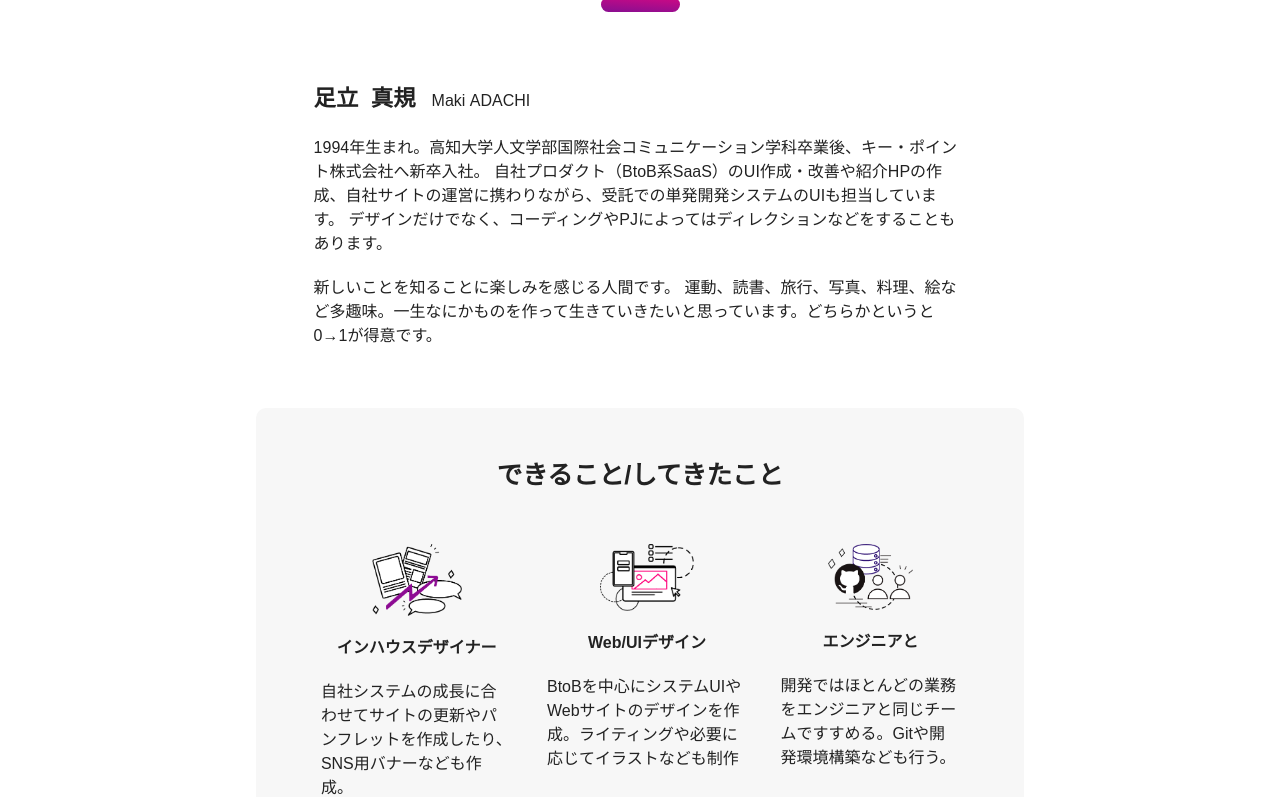
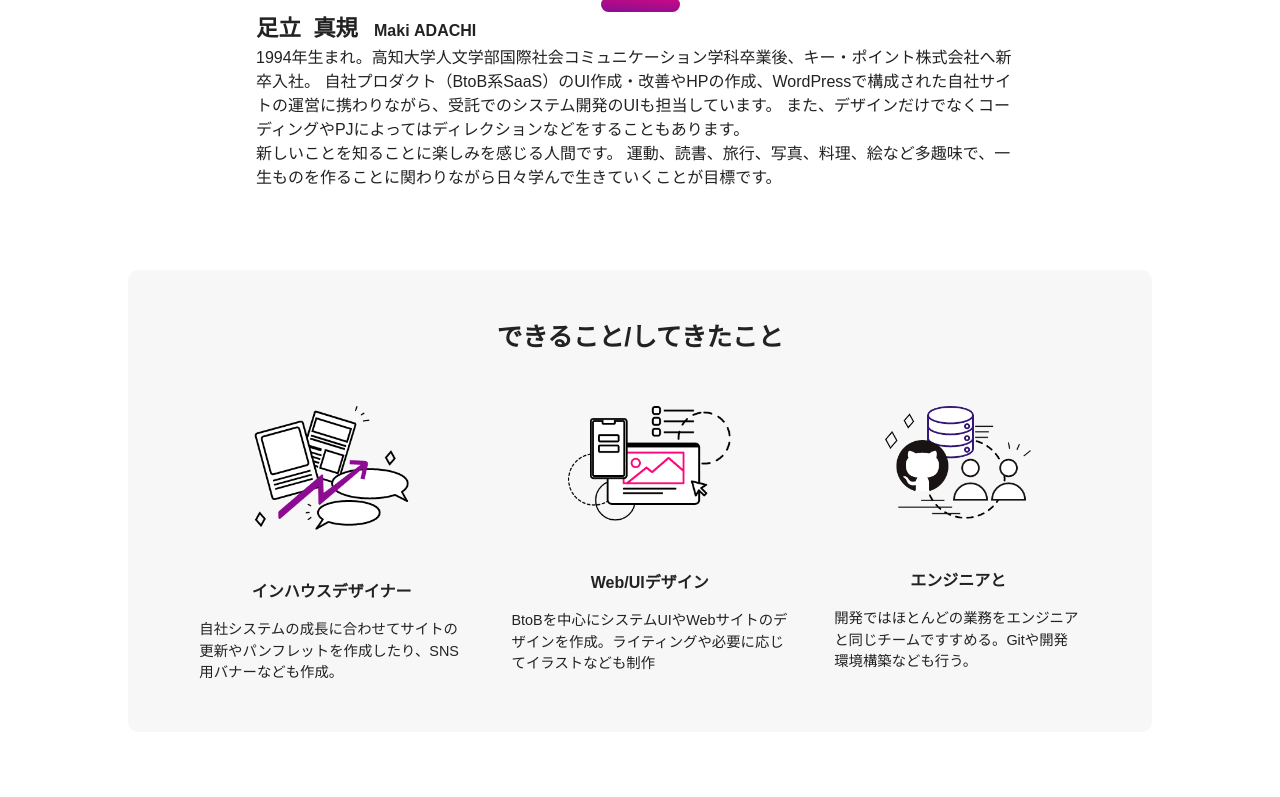
Before and after one commit to maki005/my-gatsby-project, a Gatsby site: page /profile in a window 1280 px wide. Shown: the part 158-955 px from the top of the page. Built offline with nearby package versions, Linux system fonts and the light colour scheme; Gatsby itself is replaced by a stand-in of ours.

Commit message:
change:文章とか小さい修正

```diff
--- a/src/pages/profile.js
+++ b/src/pages/profile.js
@@ -12,17 +12,18 @@ export default function Profile({ data }) {
             <Layout>
                 <h1 className="page_title">About</h1>
                 <div className="page_title_under"></div>
-                <div className="wrap wrap_profile">
-                    <p><span className="bold f_middle mR_1">足立&nbsp;&nbsp;真規</span>Maki&nbsp;ADACHI</p>
+                <div className={styles.wrap}>
+                    <h2><span className="bold f_middle mR_1">足立&nbsp;&nbsp;真規</span>Maki&nbsp;ADACHI</h2>
                     <p>
                         1994年生まれ。高知大学人文学部国際社会コミュニケーション学科卒業後、キー・ポイント株式会社へ新卒入社。
-                        自社プロダクト（BtoB系SaaS）のUI作成・改善や紹介HPの作成、自社サイトの運営に携わりながら、受託での単発開発システムのUIも担当しています。
-                        デザインだけでなく、コーディングやPJによってはディレクションなどをすることもあります。
+                        自社プロダクト（BtoB系SaaS）のUI作成・改善やHPの作成、WordPressで構成された自社サイトの運営に携わりながら、受託でのシステム開発のUIも担当しています。
+                        また、デザインだけでなくコーディングやPJによってはディレクションなどをすることもあります。
+                        <br />
+                        新しいことを知ることに楽しみを感じる人間です。
+                        運動、読書、旅行、写真、料理、絵など多趣味で、一生ものを作ることに関わりながら日々学んで生きていくことが目標です。
                     </p>
-                    <p>
-                        新しいことを知ることに楽しみを感じる人間です。
-                        運動、読書、旅行、写真、料理、絵など多趣味。一生なにかものを作って生きていきたいと思っています。どちらかというと0→1が得意です。
-                    </p>
+                </div>
+                <div className={styles.outer_list_point}>
                     <div className={styles.wrap_list_point}>
                         <h2 className={styles.title_point}>できること/してきたこと</h2>
                         <div className={styles.inner_list_point}>
@@ -50,6 +51,7 @@ export default function Profile({ data }) {
                         </div>
                     </div>
                 </div>
+
 
 
             </Layout>
--- a/src/pages/styles/profile.module.css
+++ b/src/pages/styles/profile.module.css
@@ -1,8 +1,14 @@
 @charset "UTF-8";
 
-.eyecatch {
-    font-size: 3rem;
-    color: #222222;
+.wrap {
+    width: 60%;
+    margin: 0 auto;
+    text-align: left;
+}
+
+.outer_list_point {
+    width: 80%;
+    margin: 80px auto 80px;
 }
 
 .wrap_list_point {
@@ -17,10 +23,18 @@
     justify-content: space-between;
 }
 
+.inner_list_point p {
+    width: 85%;
+    margin: 0 auto;
+    font-size: 0.9rem;
+    text-align: left;
+    margin-top: 15px;
+}
+
 .wrap_point_img {
-    width: 40%;
+    width: 50%;
     margin: 0 auto;
-    padding-bottom: 20px;
+    padding-bottom: 50px;
 }
 
 .title_point {
--- a/src/pages/styles/style.scss
+++ b/src/pages/styles/style.scss
@@ -156,12 +156,10 @@ body {
 }
 
 /* ------------------------------
-work
+work_一覧
 --------------------------------*/
 .wrap_work {
-    background-color: #FAF5EF;
-    margin: 120px 0 100px;
-    padding: 3% 0;
+    padding-top: 70px;
 }
 
 .innerWrap_work {
@@ -176,7 +174,6 @@ work
     width: 100%;
     display: inline-block;
 }
-
 
 .innerWrap_work figure {
     max-height: 100%;
@@ -240,13 +237,13 @@ work
 /* ------------------------------
 プロフィール
 --------------------------------*/
-.wrap_profile p {
-    width: 85%;
-    margin: 0 auto;
-    font-size: 1rem;
-    text-align: left;
-    padding-top: 20px;
-}
+// .wrap_profile p {
+//     width: 85%;
+//     margin: 0 auto;
+//     font-size: 1rem;
+//     text-align: left;
+//     padding-top: 20px;
+// }
 
 .tool {
     background-color: #CED6DF;
--- a/src/pages/work_list.js
+++ b/src/pages/work_list.js
@@ -12,7 +12,7 @@ export default function Work_list({ data }) {
             <Layout>
                 <h1 className="page_title">Work</h1>
                 <div className="page_title_under"></div>
-                <div className="">
+                <div className="wrap_work">
 
                     <section>
                     <div className="innerWrap_work">
```
